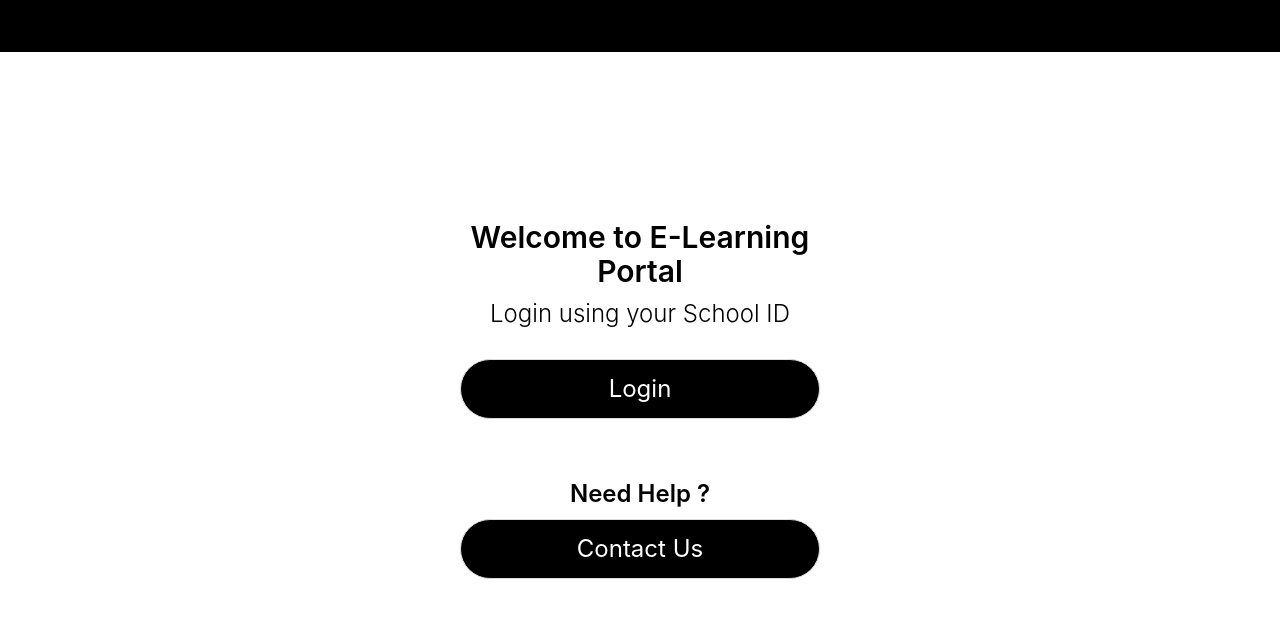
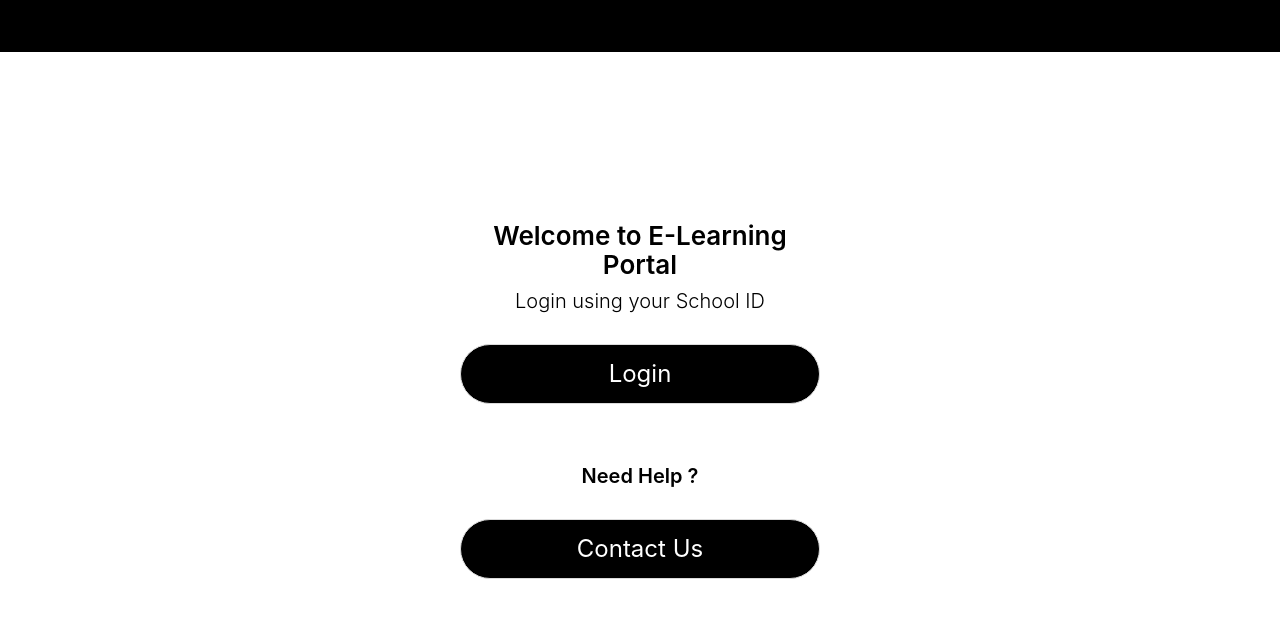
Before and after one commit to fxhassan/moodle, a React (Create React App) app: page / in a window 1280 px wide. Shown: the top 618 px of the page. Built offline with nearby package versions, Linux system fonts and the light colour scheme.

Commit message:
fixed sizes

```diff
--- a/src/App.js
+++ b/src/App.js
@@ -10,10 +10,10 @@ const App = () => {
                 <div class="hero-body">
                     <div class="container has-text-centered"   >
                         <div class="column is-4 is-offset-4" >
-                            <h1 class="title" style={{ color: "black",fontWeight:600 , marginBottom:30, fontSize:30 ,}} >Welcome to E-Learning Portal </h1>
-                            <h1 class="subtitle" style={{ color: "black",fontWeight:300 , marginBottom:30, fontSize:24 }}> Login using your School ID</h1>
+                            <h1 class="title" style={{ color: "black",fontWeight:600 , marginBottom:30, fontSize:26 ,}} >Welcome to E-Learning Portal </h1>
+                            <h1 class="subtitle" style={{ color: "black",fontWeight:300 , marginBottom:30, fontSize:20 }}> Login using your School ID</h1>
                             <a href = "http://elearning.edubase.cc/login/index.php/" class="button is-large is-rounded is-fullwidth"  style = {{backgroundColor:"black" , color:"white"}}> Login</a>
-                            <h1 class="subtitle" style={{ color: "black",fontWeight:600 , marginBottom:10, fontSize:24 , marginTop:60 }}> Need Help ?</h1>
+                            <h1 class="subtitle" style={{ color: "black",fontWeight:600 , marginBottom:30, fontSize:20 , marginTop:60 }}> Need Help ?</h1>
                             <a href = "mailto:hafeez.admc@gmail.com" class="button is-medium is-rounded is-large is-fullwidth is-outlined"  style = {{backgroundColor:"black" , color:"white"}}> Contact Us </a>
                         </div>
                     </div>
```
